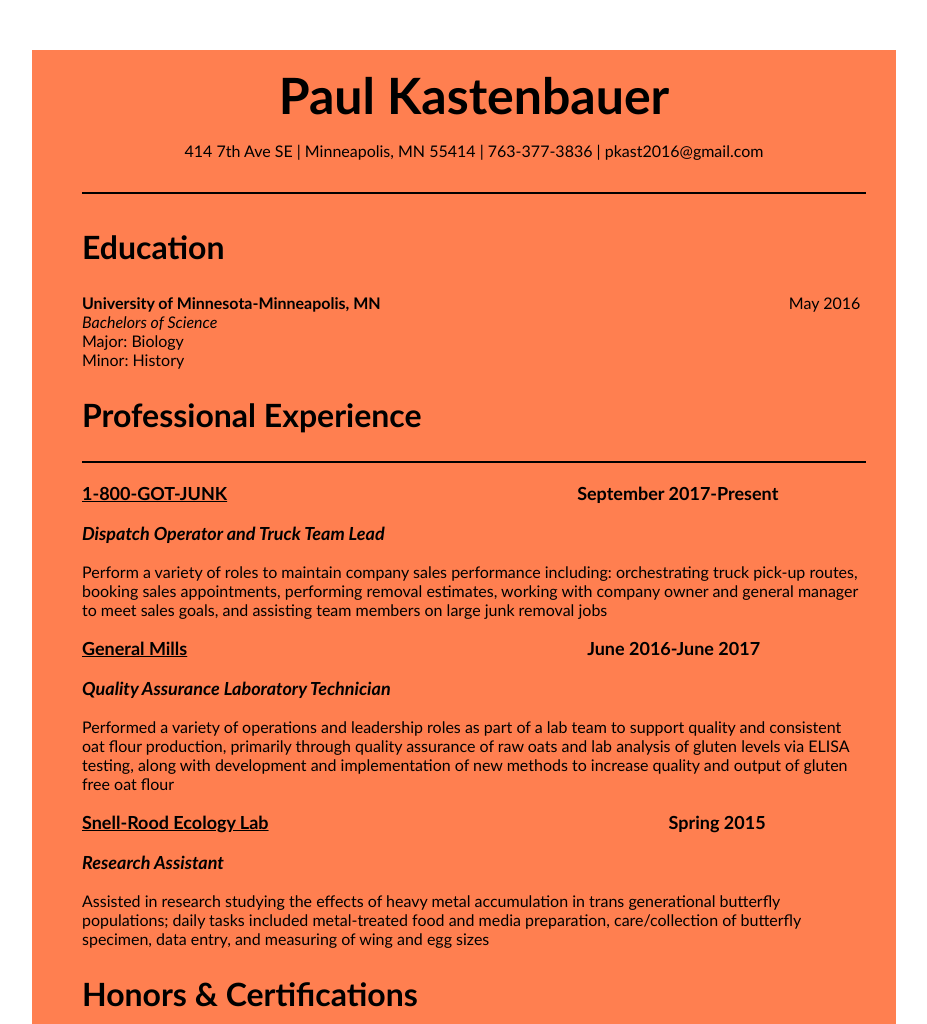
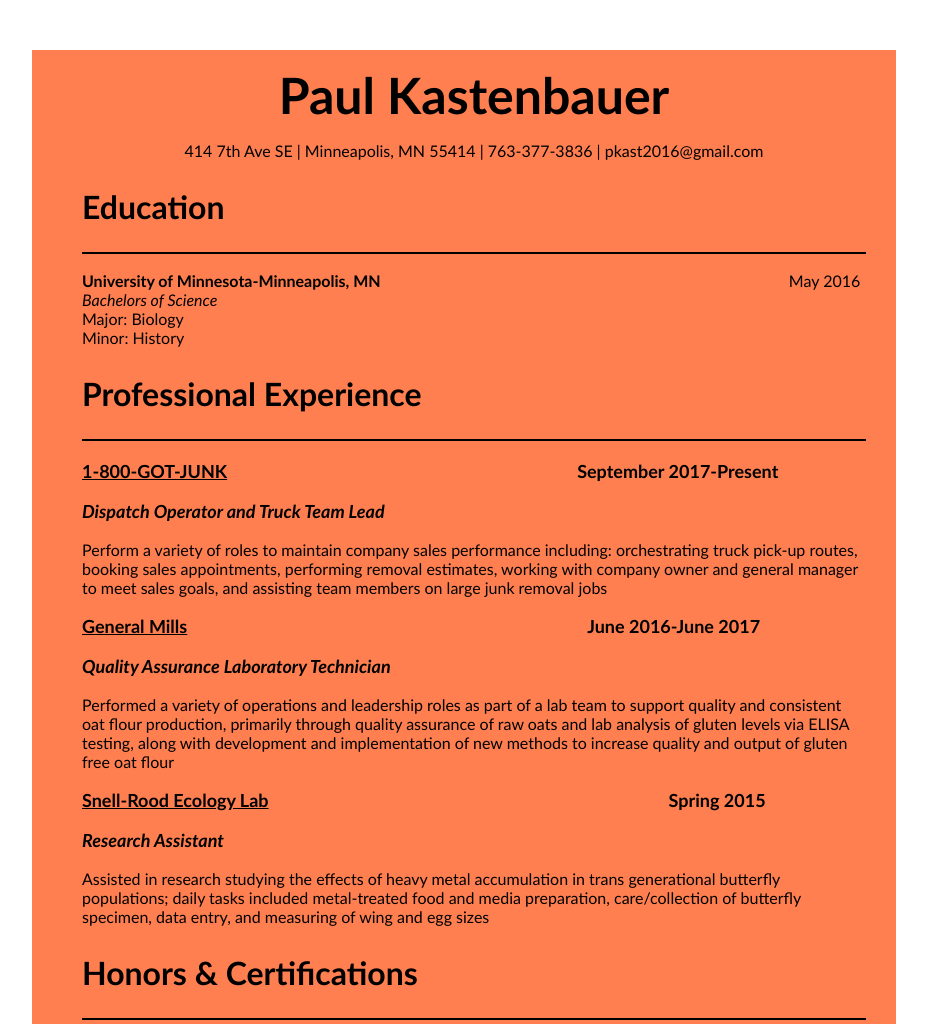
Before and after one commit to kaste110/kaste110.github.io, a plain HTML site: page index.html in a window 1280 px wide. Shown: the top 1024 px of the page, without its empty margins (176-1103 px from the left). Drawn offline with Linux system fonts and the light colour scheme.

Commit message:
Update index.html

```diff
--- a/index.html
+++ b/index.html
@@ -13,8 +13,8 @@
 
     <p style="text-align:center">414 7th Ave SE | Minneapolis, MN 55414 | 763-377-3836 | pkast2016@gmail.com</p>
 
-    <h2><hr/>Education</h2>
-
+    <h2>Education</h2>
+     <hr/>
 
    <div class="education">
    <p><b>University of Minnesota-Minneapolis, MN</b> <span style="width:400px;display:inline-block"></span> May 2016<br>
```
